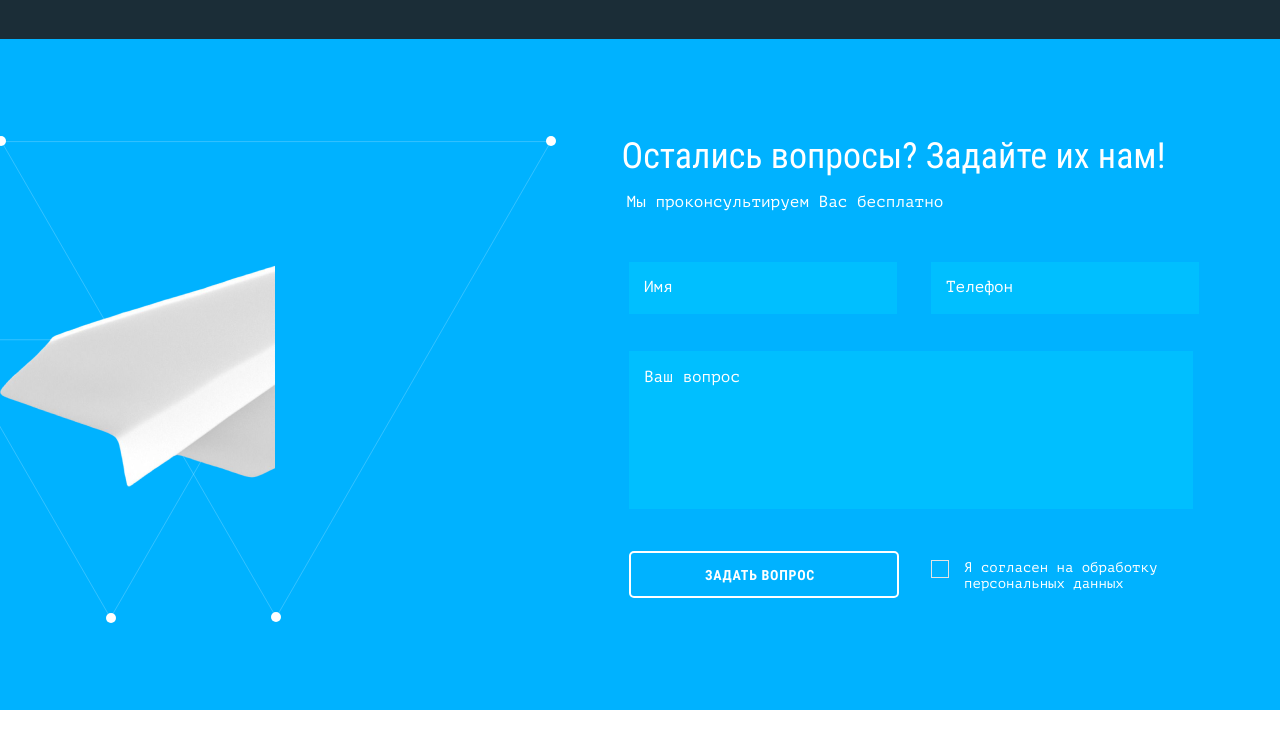
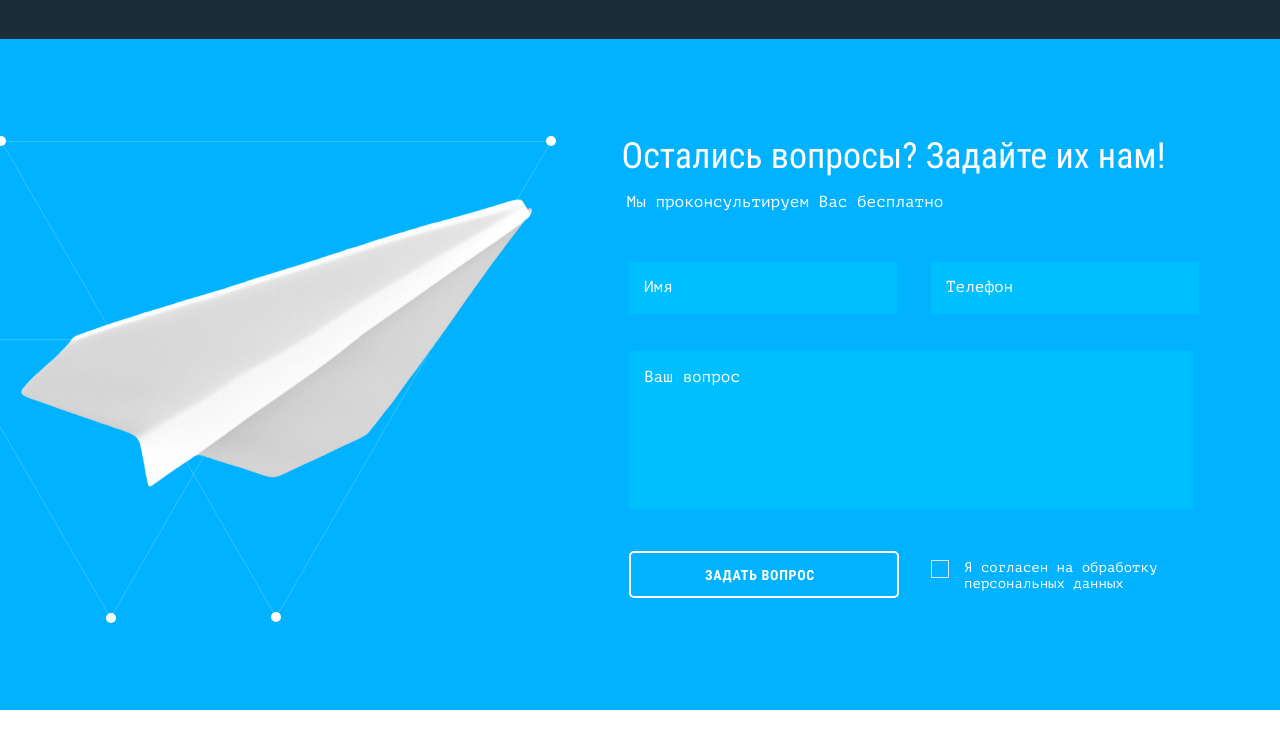
Before and after one commit to Mau224/-Smart-Device-JS-1-HTML-Academy-https-www.notion, a website: page source/index.html in a window 1280 px wide. Shown: the part 3040-3780 px from the top of the page. Drawn offline with nearby package versions, Linux system fonts and the light colour scheme; files that its build step writes are made by us from their sources; files whose address does not match are found by name.

Commit message:
картинка в форме

```diff
--- a/source/sass/form/form.scss
+++ b/source/sass/form/form.scss
@@ -235,9 +235,9 @@ input:invalid::-moz-focus-inner {
   z-index: 100;
   width: 100%;
   max-width: 511px;
-
   background-image: url("../img/airplane.png");
   background-repeat: no-repeat;
+  background-size: contain;
 }
 
 //.form__img-content {
@@ -247,7 +247,7 @@ input:invalid::-moz-focus-inner {
 .form__img-block {
   position: relative;
   width: 60%;
-  max-width: 511px;
+  //max-width: 511px;
   display: flex;
   justify-content: flex-end;
 
```
Also changed, not shown: build/css/style.css, build/css/style.min.css, 1 other file.
